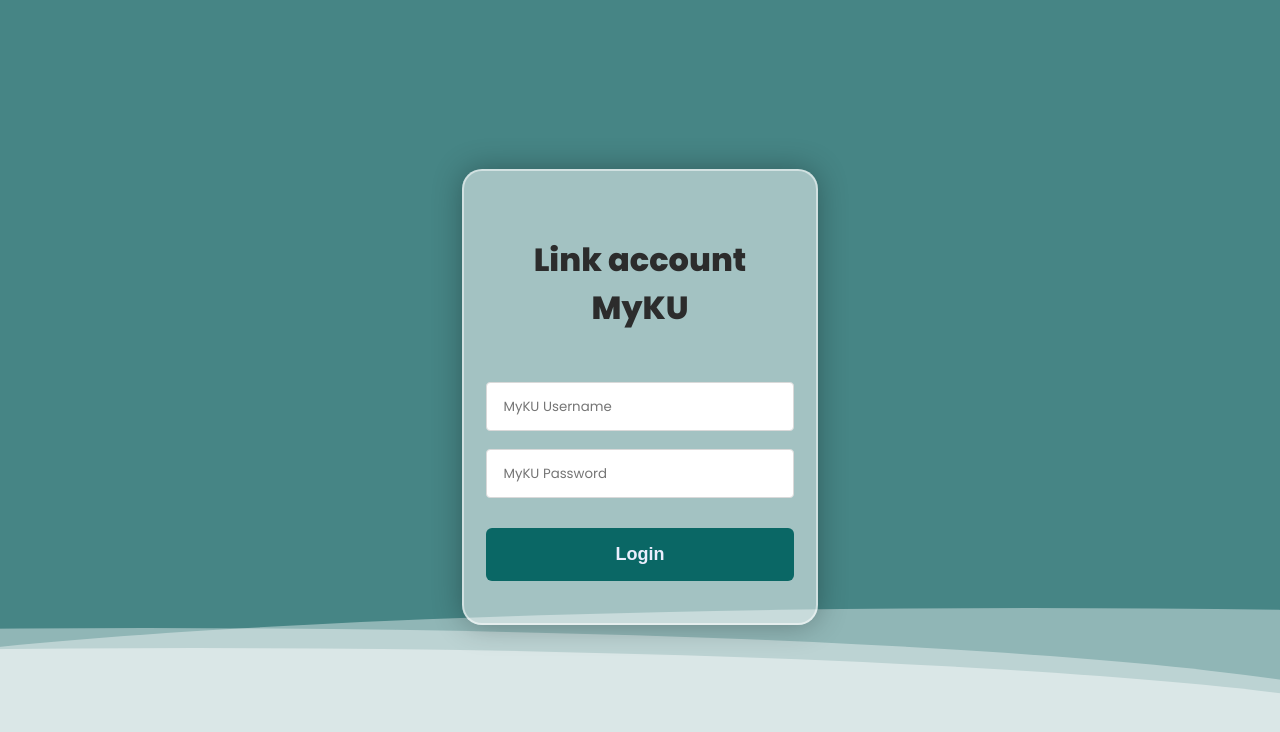
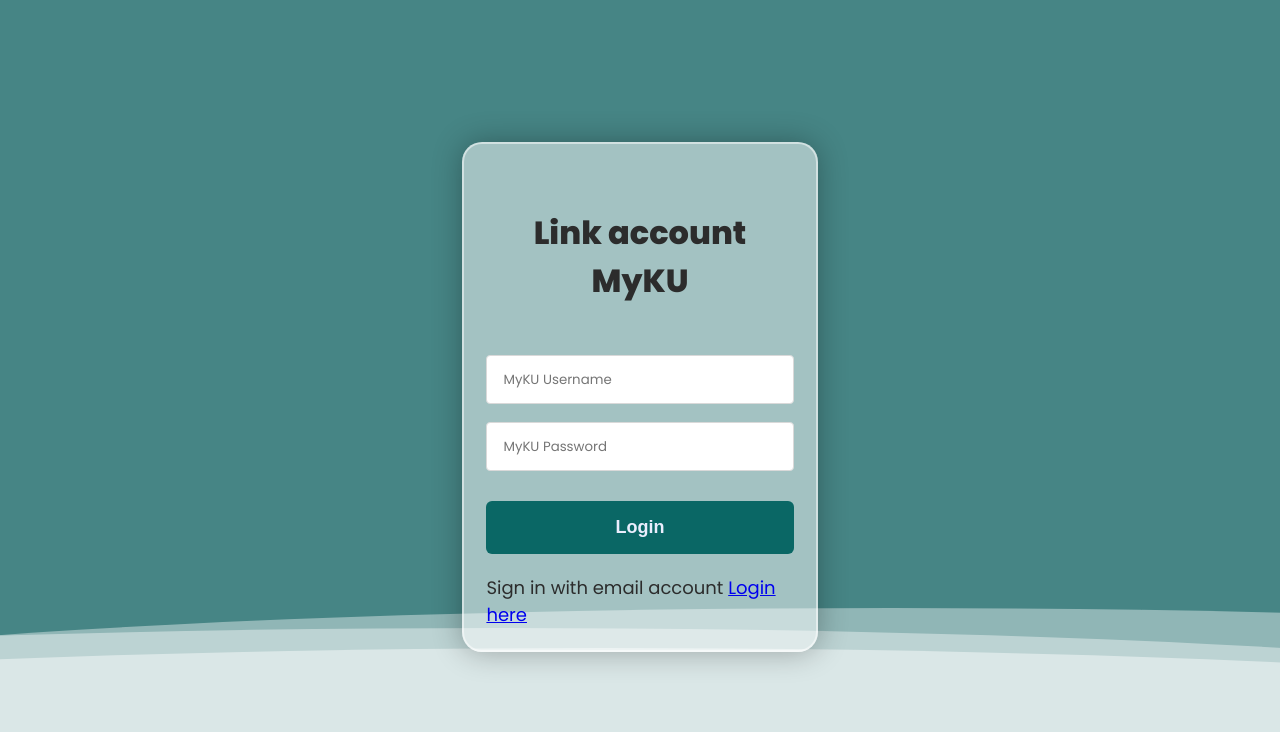
Before and after one commit to N0Z3I/Kubot-django, a React (Vite) app in the folder myproject/frontend/: page /link-myku in a window 1280 px wide. Shown: the top 732 px of the page. Built offline with nearby package versions, Linux system fonts and the light colour scheme.

Commit message:
Update LinkMyKU.jsx

```diff
--- a/myproject/frontend/src/components/LinkMyKU.jsx
+++ b/myproject/frontend/src/components/LinkMyKU.jsx
@@ -3,6 +3,7 @@ import React, { useState } from "react";
 import { useNavigate } from "react-router-dom";
 import { toast } from "react-toastify";
 import Cookies from "js-cookie";
+import { Link } from "react-router-dom";
 
 const LinkMyku = () => {
   const [mykuData, setMykuData] = useState({
@@ -86,6 +87,11 @@ const LinkMyku = () => {
           />
         </div>
         <input type="submit" value="Login" className="submitButton" />
+        <br />
+            <p1 className="pass-link">
+              Sign in with email account <Link to={"/Login"}>Login here</Link>
+            </p1>
+            <br />
       </form>
     </div>
     </div>
```
